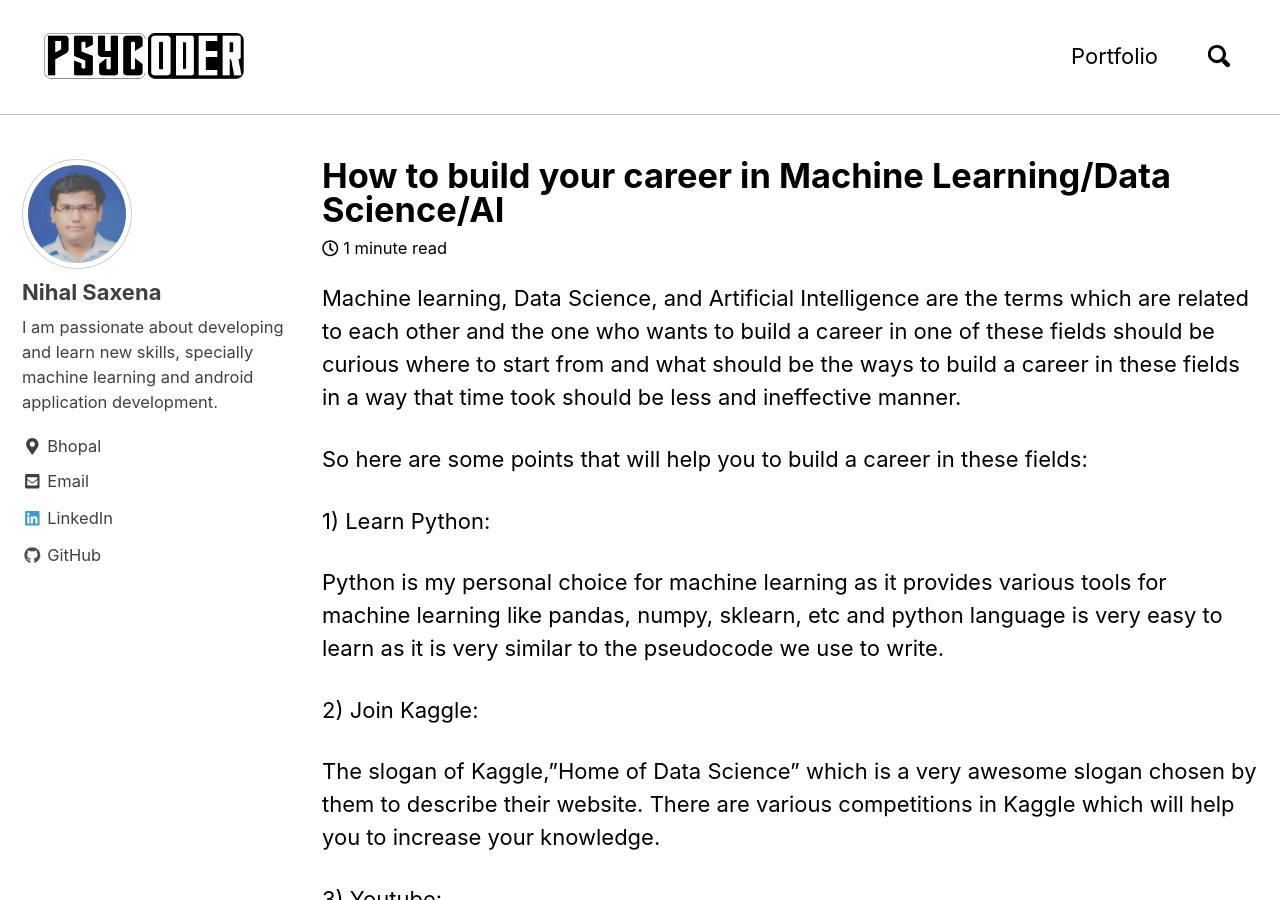
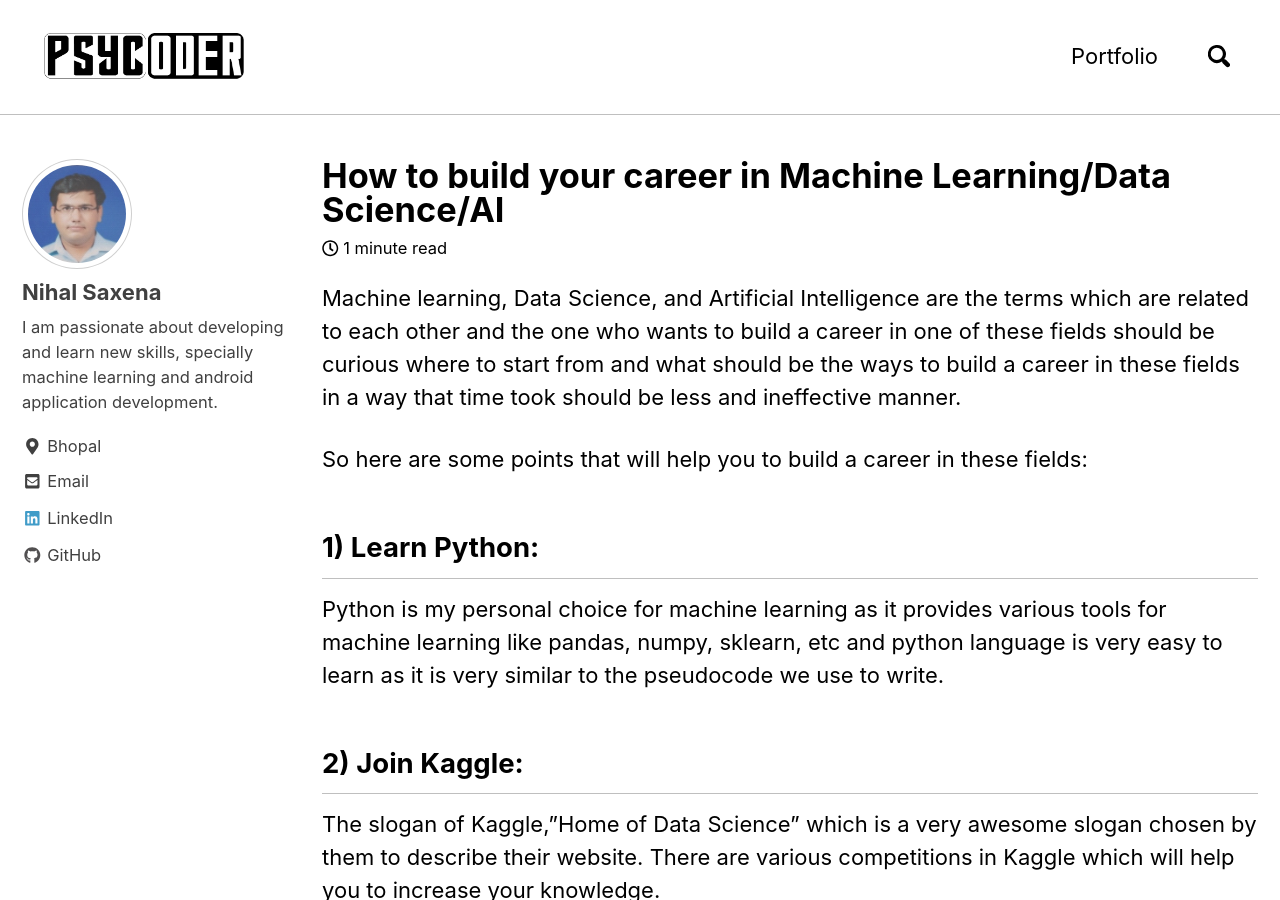
Before and after one commit to saxenanihal95/PsyCoderBlog, a Jekyll site: the page built from _posts/2018-03-05-build-carrer-machine-learning.md, in a window 1280 px wide and 900 px high. Built offline with Jekyll 4.4.1, drawn with Linux system fonts in a browser that asks for light colours; nearby versions of some CDN libraries; comment, search, counter and statistics services are not loaded.

```diff
--- a/_posts/2018-03-05-build-carrer-machine-learning.md
+++ b/_posts/2018-03-05-build-carrer-machine-learning.md
@@ -8,16 +8,16 @@ Machine learning, Data Science, and Artificial Intelligence are the terms which
 
 So here are some points that will help you to build a career in these fields:
 
-1) Learn Python:
+## 1) Learn Python:
 
 Python is my personal choice for machine learning as it provides various tools for machine learning like pandas, numpy, sklearn, etc
 and python language is very easy to learn as it is very similar to the pseudocode we use to write.
 
-2) Join Kaggle:
+## 2) Join Kaggle:
 
 The slogan of Kaggle,"Home of Data Science" which is a very awesome slogan chosen by them to describe their website. There are various competitions in Kaggle which will help you to increase your knowledge.
 
-3) Youtube:
+## 3) Youtube:
 
 One of the best sources for learners is youtube, there are so many channels you can find which are focused on AI, Data Science, Machine Learning.
 
```
